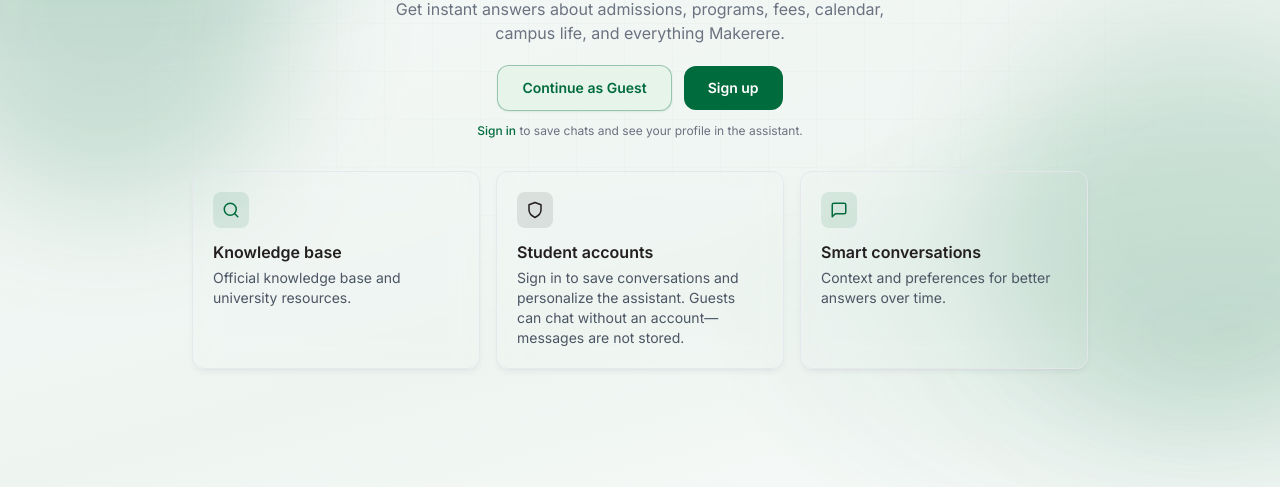
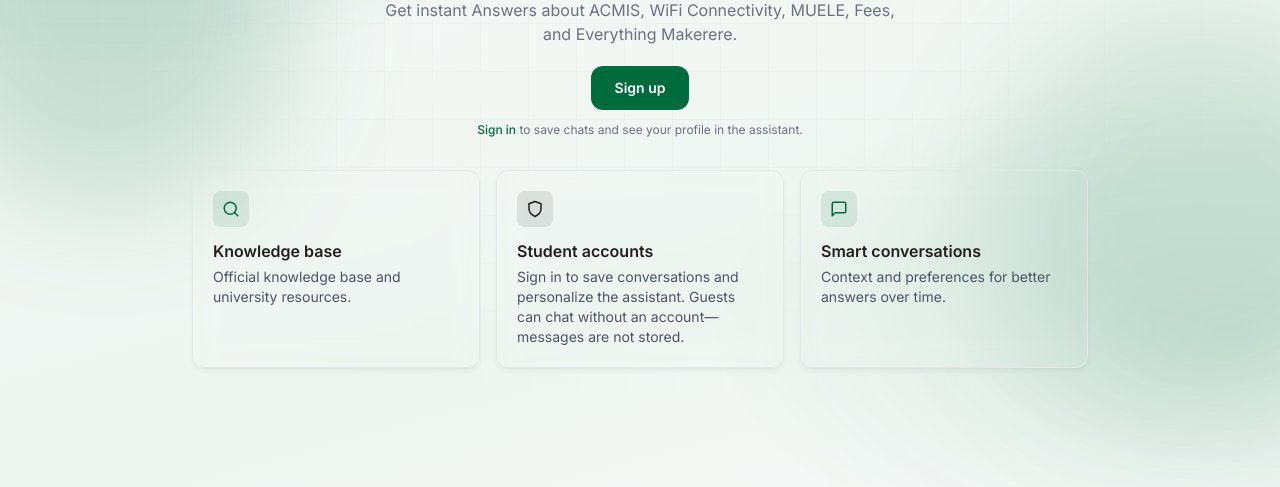
Before and after one commit to Nelson211-0ss/askmakchatbot, a website: page frontend/public/index.html in a window 1280 px wide. Shown: the part 313-800 px from the top of the page. Drawn offline with nearby package versions, Linux system fonts and the light colour scheme.

Commit message:
Update hero text and remove guest CTA
Revise the homepage hero copy to call out Makerere-specific services (ACMIS, WiFi Connectivity, MUELE, Fees) and replace the previous generic line. Remove the "Continue as Guest" /chat CTA so only the Sign up button remains, focusing the primary action on creating an account.

```diff
--- a/frontend/public/index.html
+++ b/frontend/public/index.html
@@ -67,12 +67,9 @@
           <span class="block mt-1 sm:mt-1">Campus <span class="text-mak-green home-hero-accent">Assistant</span></span>
         </h1>
         <p class="text-sm sm:text-base text-gray-500 dark:text-gray-400 leading-snug mb-4 sm:mb-5 max-w-lg mx-auto animate-hero-sub motion-reduce:animate-none">
-          Get instant answers about admissions, programs, fees, calendar, campus life, and everything Makerere.
+          Get instant Answers about ACMIS, WiFi Connectivity, MUELE, Fees, and Everything Makerere.
         </p>
         <div class="flex flex-wrap items-center justify-center gap-2 sm:gap-3 animate-hero-cta motion-reduce:animate-none max-sm:max-w-[19rem] sm:max-w-none mx-auto">
-          <a href="/chat" class="inline-flex items-center justify-center shrink-0 bg-mak-mint text-mak-green border border-mak-green/35 shadow-sm shadow-mak-green/10 max-sm:px-3 px-4 sm:px-6 py-2 sm:py-3 rounded-xl text-sm font-semibold hover:bg-mak-mint/80 hover:border-mak-green/50 dark:bg-mak-green/25 dark:text-mak-mint dark:border-mak-green/45 dark:shadow-mak-green/15 dark:hover:bg-mak-green/35 transition max-sm:min-w-0">
-            Continue as Guest
-          </a>
           <a href="/signup" class="inline-flex items-center justify-center shrink-0 bg-mak-green text-white max-sm:px-3 px-4 sm:px-6 py-2 sm:py-3 rounded-xl text-sm font-semibold hover:opacity-90 transition max-sm:min-w-0">
             Sign up
           </a>
```
